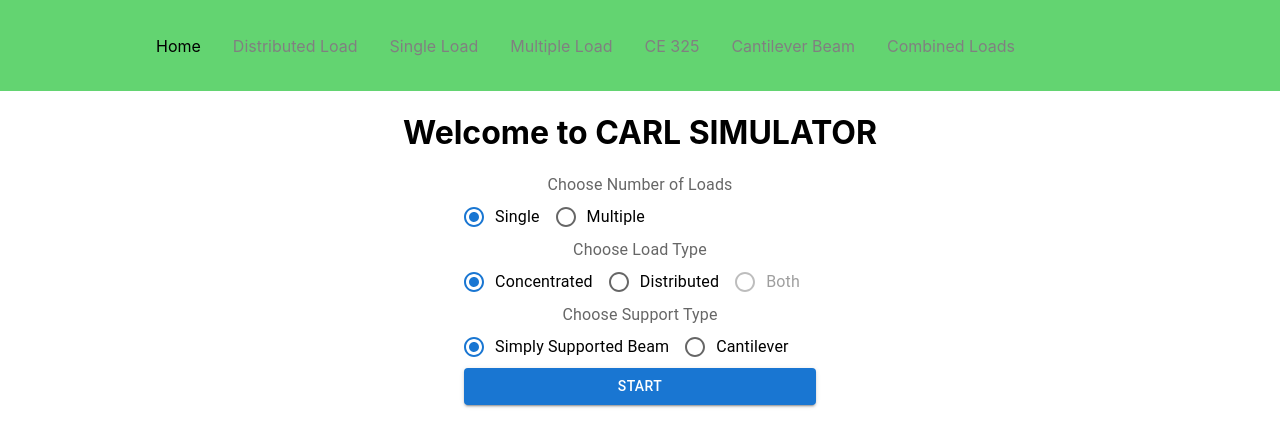
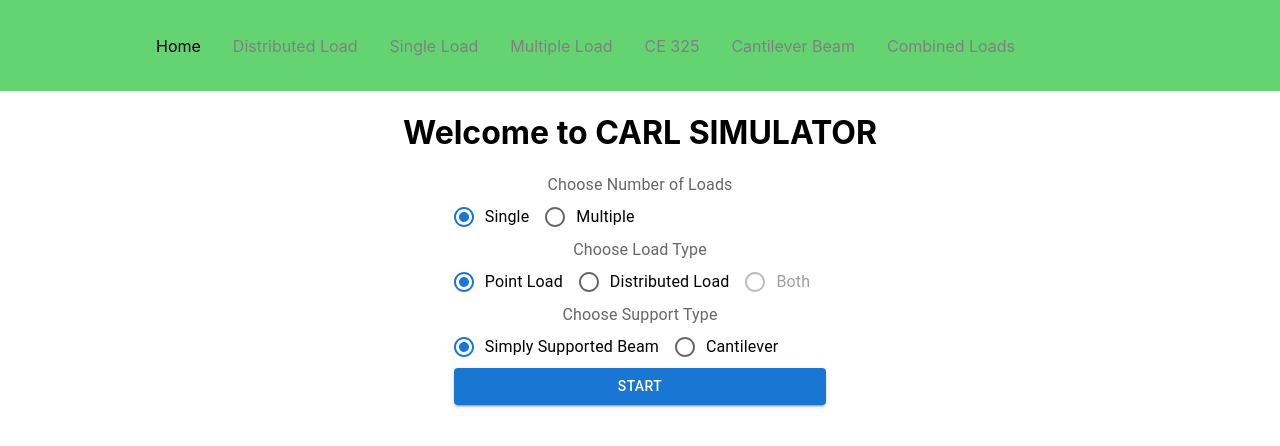
Before and after one commit to jdminer2/CARL, a React (Create React App) app in the folder Web_Version/: page / in a window 1280 px wide. Shown: the top 446 px of the page. Built offline with nearby package versions, Linux system fonts and the light colour scheme; no server answers.

Commit message:
Miscellaneous Changes
Add Load, Edit Load, Delete Load buttons now have equal width

Mentions of "Concentrated Loads" changed to "Point Loads"

Fixed a navbar bug, where clicking the navbar button of the current page, immediately after a refresh, would fail to refresh the page.

```diff
--- a/Web_Version/src/combined_load_app/combinedLoadApp.js
+++ b/Web_Version/src/combined_load_app/combinedLoadApp.js
@@ -13,10 +13,10 @@ function CombinedLoadApp(){
     const [beamProperties,setBeamProperties] = useState({length: 100, elasticity: 1.0, inertia: 1.0, density: 1.0, area: 1.0, dampingRatio:0.02, rA: 85000.0, EI: 210000000000.0, mass:10.0, gravity:9.8})
     const [onceLoaded, setOnceLoaded] = useState(false)
     const [isBeamIni, setIsBeamIni] = useState(false)
-    const [loads,setLoads] = useState({load1: {mass:10.0, location: 20.0, type: "c", length: 0, color:"#66666680"}, load2: {mass:10.0, location:42.0, type:"d", length:25, color:"#12345680"}, load3: {mass: 15.0, location: 60.0, type: "d", length: 25, color: "#40960080"}, load4: {mass: 20.0, location: 70.0, type: "c", length: 0, color:"#66000080"}, load5: {mass: 10.0, location: 30.0, type: "c", length: 0, color:"#88442280"}})
+    const [loads,setLoads] = useState({load1: {mass:10.0, location: 20.0, type: "p", length: 0, color:"#66666680"}, load2: {mass:10.0, location:42.0, type:"d", length:25, color:"#12345680"}, load3: {mass: 15.0, location: 60.0, type: "d", length: 25, color: "#40960080"}, load4: {mass: 20.0, location: 70.0, type: "p", length: 0, color:"#66000080"}, load5: {mass: 10.0, location: 30.0, type: "p", length: 0, color:"#88442280"}})
     const [selectedLoad, setSelectedLoad] = useState('load1')
     const [loadUpdated, setLoadUpdated] = useState(false)
-    const [newLoadData, setNewLoadData] = useState({name:loadNamer(), mass:10.0, location:10, type:"c", length:0, color:"#00000080"})
+    const [newLoadData, setNewLoadData] = useState({name:loadNamer(), mass:10.0, location:10, type:"p", length:0, color:"#00000080"})
     const [openAdd, setOpenAdd] = useState(false);
     const [openEdit, setOpenEdit] = useState(false);
     const [initialFormWarning, setInitialFormWarning] = useState("");
@@ -52,14 +52,14 @@ function CombinedLoadApp(){
         if(newB.length < 2)
             newB = "0"+newB;
         let color = "#" + newR + newG + newB + "80";
-        setNewLoadData({name:loadNamer(), mass:10.0, location:10, type:"c", length:0, color:color});
+        setNewLoadData({name:loadNamer(), mass:10.0, location:10, type:"p", length:0, color:color});
         setHideLengthField(true);
         console.log(newLoadData.color);
         setOpenAdd(true);
     };
     const handleClickOpenEdit = () => {
         setNewLoadData({name:selectedLoad, ...loads[selectedLoad]});
-        setHideLengthField(loads[selectedLoad].type === "c");
+        setHideLengthField(loads[selectedLoad].type === "p");
         setOpenEdit(true);
     };
 
@@ -79,7 +79,7 @@ function CombinedLoadApp(){
         if(loadFormWarning !== "")
             return;
         // If closed via confirm button, create a new load.
-        if(newLoadData.type === "c")
+        if(newLoadData.type === "p")
             newLoadData.length = 0;
         loads[newLoadData.name] = {mass:newLoadData.mass, location:newLoadData.location, type:newLoadData.type, length:newLoadData.length, color:newLoadData.color};
         setSelectedLoad(newLoadData.name);
@@ -103,7 +103,7 @@ function CombinedLoadApp(){
         if(loadFormWarning !== "")
             return;
         // If closed via confirm button, replace new load stats except color.
-        if(newLoadData.type === "c")
+        if(newLoadData.type === "p")
             newLoadData.length = 0;
         for(let load in loads) {
             // This is done to preserve the ordering of the loads list.
@@ -352,12 +352,12 @@ function CombinedLoadApp(){
             return;
         }
 
-        // Check that type is either c or d.
-        if(newLoadData.type !== "c" && newLoadData.type !== "d") {
-            setLoadFormWarning("Type must be 'c' or 'd'.");
+        // Check that type is either d or p.
+        if(newLoadData.type !== "d" && newLoadData.type !== "p") {
+            setLoadFormWarning("Type must be Distributed or Point Load.");
             return;
         }
-        setHideLengthField(newLoadData.type === "c");
+        setHideLengthField(newLoadData.type === "p");
 
         // Check that length is a number >= 0.
         if(parseFloat(newLoadData.length) != newLoadData.length){
@@ -400,7 +400,7 @@ function CombinedLoadApp(){
         labels.push(<label style={{fontWeight: "bold"}}>List of Loads</label>)
         labels.push(<div></div>)
         for(let load in loads){
-            labels.push(<label>{load + ": location=" + loads[load].location + ", mass=" + loads[load].mass + ", type=" + (loads[load].type==="c"?"Concentrated":"Distributed" + ", length=" + loads[load].length)}</label>)
+            labels.push(<label>{load + ": location=" + loads[load].location + ", mass=" + loads[load].mass + ", type=" + (loads[load].type==="p"?"Point":"Distributed" + ", length=" + loads[load].length)}</label>)
             labels.push(<div></div>)
         }
         return labels;
@@ -514,13 +514,13 @@ function CombinedLoadApp(){
             <p></p>
             <LoadSelector loadList={loads} value={selectedLoad} onChange={handleDropdownChange} />
             <div></div>
-            <Button variant="outlined" onClick={handleClickOpenAdd}>
+            <Button variant="outlined" sx={{width:135}} onClick={handleClickOpenAdd}>
                 Add Load
             </Button>
-            <Button variant="outlined" onClick={handleClickOpenEdit}>
+            <Button variant="outlined" sx={{width:135}} onClick={handleClickOpenEdit}>
                 Edit Load
             </Button>
-            <Button variant="outlined" onClick={deleteLoad}>
+            <Button variant="outlined" sx={{width:135}} onClick={deleteLoad}>
                 Delete Load
             </Button>
             {/* Add Load menu */}
@@ -528,7 +528,7 @@ function CombinedLoadApp(){
                 <DialogTitle>Add Load</DialogTitle>
                 <DialogContent>
                     <DialogContentText>
-                        Please enter load properties (Don't fill in the length if load is Concentrated)
+                        Please enter load properties (Don't fill in the length if load type is Point Load)
                     </DialogContentText>
                     <TextField
                         autoFocus
@@ -580,8 +580,8 @@ function CombinedLoadApp(){
                                 validateInputsLoadForm(true);
                             }}
                         >
-                            <FormControlLabel value="c" control={<Radio />} label="Concentrated" />
-                            <FormControlLabel value="d" control={<Radio />} label="Distributed" />
+                            <FormControlLabel value="p" control={<Radio />} label="Point Load" />
+                            <FormControlLabel value="d" control={<Radio />} label="Distributed Load" />
                         </RadioGroup>
                     </FormControl>
                     <TextField
@@ -611,7 +611,7 @@ function CombinedLoadApp(){
                 <DialogTitle>Edit Load</DialogTitle>
                 <DialogContent>
                     <DialogContentText>
-                        Please enter load properties (Don't fill in the length if load is Concentrated)
+                        Please enter load properties (Don't fill in the length if load type is Point Load)
                     </DialogContentText>
                     <TextField
                         autoFocus
@@ -663,8 +663,8 @@ function CombinedLoadApp(){
                                 validateInputsLoadForm(false);
                             }}
                         >
-                            <FormControlLabel value="c" control={<Radio />} label="Concentrated" />
-                            <FormControlLabel value="d" control={<Radio />} label="Distributed" />
+                            <FormControlLabel value="p" control={<Radio />} label="Point Load" />
+                            <FormControlLabel value="d" control={<Radio />} label="Distributed Load" />
                         </RadioGroup>
                     </FormControl>
                     <TextField
@@ -707,14 +707,14 @@ function CombinedLoadApp(){
             <div>
                 <div>
                     {/* Add Load button */}
-                    <Button variant="outlined" onClick={handleClickOpenAdd}>
+                    <Button variant="outlined" sx={{width:135}} onClick={handleClickOpenAdd}>
                         Add Load
                     </Button>
                     {/* Edit Load button */}
-                    <Button variant="outlined" onClick={handleClickOpenEdit}>
+                    <Button variant="outlined" sx={{width:135}} onClick={handleClickOpenEdit}>
                         Edit Load
                     </Button>
-                    <Button variant="outlined" onClick={deleteLoad}>
+                    <Button variant="outlined" sx={{width:135}} onClick={deleteLoad}>
                         Delete Load
                     </Button>
                     {/* Add Load menu */}
@@ -722,7 +722,7 @@ function CombinedLoadApp(){
                         <DialogTitle>Add Load</DialogTitle>
                         <DialogContent>
                             <DialogContentText>
-                                Please enter load properties (Don't fill in the length if load is Concentrated)
+                                Please enter load properties (Don't fill in the length if load type is Point Load)
                             </DialogContentText>
                             <TextField
                                 autoFocus
@@ -774,8 +774,8 @@ function CombinedLoadApp(){
                                         validateInputsLoadForm(true);
                                     }}
                                 >
-                                    <FormControlLabel value="c" control={<Radio />} label="Concentrated" />
-                                    <FormControlLabel value="d" control={<Radio />} label="Distributed" />
+                                    <FormControlLabel value="p" control={<Radio />} label="Point Load" />
+                                    <FormControlLabel value="d" control={<Radio />} label="Distributed Load" />
                                 </RadioGroup>
                             </FormControl>
                             <TextField
@@ -805,7 +805,7 @@ function CombinedLoadApp(){
                         <DialogTitle>Edit Load</DialogTitle>
                         <DialogContent>
                             <DialogContentText>
-                                Please enter load properties (Don't fill in the length if load is Concentrated)
+                                Please enter load properties (Don't fill in the length if load type is Point Load)
                             </DialogContentText>
                             <TextField
                                 autoFocus
@@ -857,8 +857,8 @@ function CombinedLoadApp(){
                                         validateInputsLoadForm(false);
                                     }}
                                 >
-                                    <FormControlLabel value="c" control={<Radio />} label="Concentrated" />
-                                    <FormControlLabel value="d" control={<Radio />} label="Distributed" />
+                                    <FormControlLabel value="p" control={<Radio />} label="Point Load" />
+                                    <FormControlLabel value="d" control={<Radio />} label="Distributed Load" />
                                 </RadioGroup>
                             </FormControl>
                             <TextField
@@ -966,9 +966,9 @@ function CombinedLoadApp(){
 
 /**
  * Function for load labels for the Load Location plot.
- * For concentrated loads it puts load name, mass, and position.
+ * For point loads it puts load name, mass, and position.
  * For distributed loads it puts load name, mass, position, and length.
- * Distributed load labels are lower than concentrated load labels to reduce the amount of overlapping text.
+ * Distributed load labels are lower than point load labels to reduce the amount of overlapping text.
  *
  * This function also creates arrow text characters to indicate the positions of loads.
  * This function is not responsible for displaying the line part of the distributed loads, but it does give the arrows.
@@ -977,8 +977,8 @@ function dataMakerForLoads(loads, selectedLoad, beamProperties){
     var data = []
     for(let load in loads){
         console.log("load is : " + load.type)
-        // Concentrated Loads
-        if(loads[load].type === "c"){
+        // Point Loads
+        if(loads[load].type === "p"){
             // Put load label.
             data.push({x: loads[load].location, y: 35, label: load.toString(), loadID: load, style: {fontSize: 10, dominantBaseline: "text-after-edge", textAnchor: "middle"}})
             let label;
@@ -1037,11 +1037,11 @@ function shearForceData(loads, beamProperties){
     }
     for(let load in loads){
         let myload = loads[load]
-        if(myload.type === "c"){
+        if(myload.type === "p"){
             let p = myload.mass
             let l = length
             let a = myload.location
-            allDataList.push(shearForceDataConcentrated(p,l,a))
+            allDataList.push(shearForceDataPointLoad(p,l,a))
             continue
         }
         let e = myload.location
@@ -1067,7 +1067,7 @@ function shearForceData(loads, beamProperties){
     console.log(finalDataList)
     return finalDataList
 }
-function shearForceDataConcentrated(p,l,a){
+function shearForceDataPointLoad(p,l,a){
     let R1 = p*(l - a)/l
     let dataList = []
     for(let x = 0 ; x <= l;x++){
@@ -1109,11 +1109,11 @@ function movementBendingDiagram(loads, beamProperties){
 
     for(let load in loads){
         let myload = loads[load]
-        if(myload.type === "c"){
+        if(myload.type === "p"){
             let p = myload.mass
             let l = length
             let a = myload.location
-            allDataList.push(movementBendingDiagramConcentrated(p,l,a))
+            allDataList.push(movementBendingDiagramPointLoad(p,l,a))
             continue
         }
         let e = myload.location
@@ -1153,7 +1153,7 @@ function movementBendingDiagramDistributed(e,d,w,L){
     }
     return dataList
 }
-function movementBendingDiagramConcentrated(p,l,a){
+function movementBendingDiagramPointLoad(p,l,a){
     let R1 = p*(l - a)/l
     let R2 = p*a/l
     let dataList = []
@@ -1177,7 +1177,7 @@ function plotReactions(loads,beamProperties){
     let R2 = 0
     for(let load in loads){
         let myload = loads[load]
-        if(myload.type === "c"){
+        if(myload.type === "p"){
             let p = myload.mass
             let l = length
             let a = myload.location
@@ -1210,12 +1210,12 @@ function deflection(loads, beamProperties){
     while(x <=length){
         var y = 0;
         for(let load in loads){
-            if(loads[load].type !== "c"){
+            if(loads[load].type !== "p"){
                 continue
             }
             var p = loads[load].mass;
             var a = loads[load].location
-            var val = deflectionOfSingleLoadConcentrated(p,x,length,a);
+            var val = deflectionOfSingleLoadPointLoad(p,x,length,a);
             y += val;
         }
         dataList.push({x:x,y:-1*y})
@@ -1224,7 +1224,7 @@ function deflection(loads, beamProperties){
     let allDataList = [dataList]
     for(let load in loads){
         let myload = loads[load]
-        if(myload.type === "c"){
+        if(myload.type === "p"){
             continue
         }
         let e = myload.location
@@ -1249,7 +1249,7 @@ function deflection(loads, beamProperties){
 }
 
 
-function deflectionOfSingleLoadConcentrated(p,x,l,a){
+function deflectionOfSingleLoadPointLoad(p,x,l,a){
     var e = 2110000;
     var i = 0.33;
     var val =0;
--- a/Web_Version/src/components/Navbar/index.js
+++ b/Web_Version/src/components/Navbar/index.js
@@ -15,7 +15,7 @@ import Menu from '@mui/material/Menu';
 const Navbar = () => {
     // Variables for opening and closing dropdown menu
     const [menuAnchor, setMenuAnchor] = React.useState(null);
-    const [currentPage, setCurrentPage] = React.useState("");
+    const [currentPage, setCurrentPage] = React.useState(window.location.pathname.substring(1));
     const open = Boolean(menuAnchor);
 
     // Functions for opening and closing dropdown menu
--- a/Web_Version/src/pages/index.js
+++ b/Web_Version/src/pages/index.js
@@ -4,7 +4,7 @@ import { Button, FormControl, FormControlLabel, FormLabel, Radio, RadioGroup } f
 
 const Home = () => {
     const [loadCount,setLoadCount] = useState("single");
-    const [loadType,setLoadType] = useState("concentrated");
+    const [loadType,setLoadType] = useState("point");
     const [supportType,setSupportType] = useState("simplySupported");
     return(<div>
         <h1>Welcome to CARL SIMULATOR</h1>
@@ -19,13 +19,13 @@ const Home = () => {
                 onChange={(e) => {
                     setLoadCount(e.target.value);
                     if(loadType==="both")
-                        setLoadType("concentrated");
+                        setLoadType("point");
                 }}
             >
                 <FormControlLabel value="single" control={<Radio />} label="Single" />
                 <FormControlLabel value="multiple" control={<Radio />} label="Multiple" />
             </RadioGroup>
-            {/* Select concentrated load, distributed load, or, if multiple was selected previously, both load types. */}
+            {/* Select point load, distributed load, or, if multiple was selected previously, both load types. */}
             <FormLabel id="loadTypeSelection">Choose Load Type</FormLabel>
             <RadioGroup
                 row
@@ -34,8 +34,8 @@ const Home = () => {
                 value={loadType}
                 onChange={(e) => setLoadType(e.target.value)}
             >
-                <FormControlLabel value="concentrated" control={<Radio />} label="Concentrated" />
-                <FormControlLabel value="distributed" control={<Radio />} label="Distributed" />
+                <FormControlLabel value="point" control={<Radio />} label="Point Load" />
+                <FormControlLabel value="distributed" control={<Radio />} label="Distributed Load" />
                 {conditionalBothButton()}
             </RadioGroup>
             {/* Select simply supported beam or cantilever beam. */}
@@ -69,17 +69,17 @@ const Home = () => {
     }
 
     function selectDestination() {
-        // Cantilever: only multiple-concentrated-cantilever is available right now.
+        // Cantilever: only multiple-point-cantilever is available right now.
         if(supportType==="cantilever")
             return "./cantilever_beam"
-        // Single-concentrated-simplySupported
-        else if(loadCount=="single" && loadType==="concentrated")
+        // Single-point-simplySupported
+        else if(loadCount=="single" && loadType==="point")
             return "./single_load"
         // Single-distributed-simplySupported
         else if(loadCount=="single" && loadType==="distributed")
             return "./distributed_load"
-        // Multiple-concentrated-simplySupported
-        else if(loadCount=="multiple" && loadType==="concentrated")
+        // Multiple-point-simplySupported
+        else if(loadCount=="multiple" && loadType==="point")
             return "./multiple_loads"
         // Multiple-distributed-simplySupported and multiple-both-simplySupported
         else if(loadCount=="multiple")
```
Also changed, not shown: Web_Version/src/cantilever_beam_app/cantileverBeamApp.js (+6 -6 lines), Web_Version/src/multiple_load_app/multipleLoadApp.js (+6 -6 lines).
